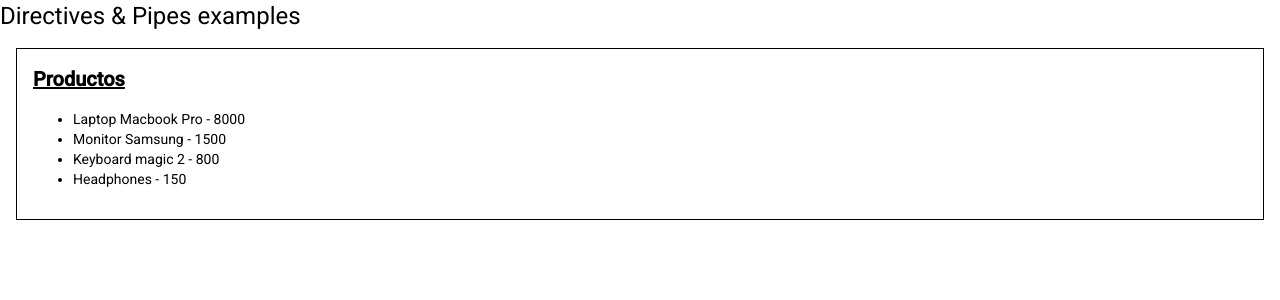
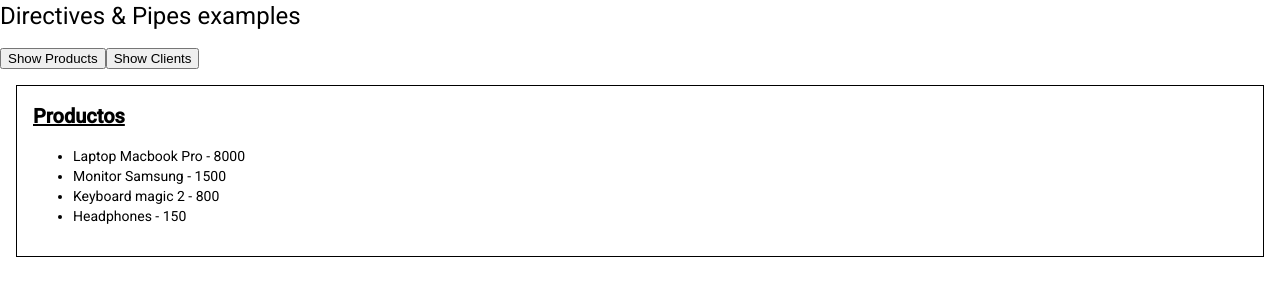
Before and after one commit to danidelgadoz/qbo-angular-course, an Angular app: page / in a window 1280 px wide. Shown: the top 300 px of the page. Built offline with nearby package versions, Linux system fonts and the light colour scheme.

Commit message:
add example for ngif build-in directive

```diff
--- a/src/app/example/example-directives-and-pipes/example-directives-and-pipes.component.html
+++ b/src/app/example/example-directives-and-pipes/example-directives-and-pipes.component.html
@@ -1,8 +1,23 @@
 <h1>Directives & Pipes examples</h1>
 
-<div class="container">
+<div>
+  <button (click)="showProducts()">Show Products</button>
+  <button (click)="showClients()">Show Clients</button>
+</div>
+
+<div class="container" *ngIf="activeSection === 0">
   <h3>Productos</h3>
   <ul>
     <li *ngFor="let p of products"> {{p.name}} - {{p.price}}</li>
   </ul>
 </div>
+
+<div class="container" *ngIf="activeSection !== 0">
+  <h3>Clients</h3>
+  <ul>
+    <li>Juan Perez</li>
+    <li>Ronaldo Nazario</li>
+    <li>Leonel Messi</li>
+    <li>Paolo Gurerrero</li>
+  </ul>
+</div>
--- a/src/app/example/example-directives-and-pipes/example-directives-and-pipes.component.ts
+++ b/src/app/example/example-directives-and-pipes/example-directives-and-pipes.component.ts
@@ -6,7 +6,7 @@ import { Component, OnInit } from '@angular/core';
   styleUrls: ['./example-directives-and-pipes.component.scss']
 })
 export class ExampleDirectivesAndPipesComponent implements OnInit {
-
+  activeSection = 0;
   products = [
     { name: 'Laptop Macbook Pro', price: 8000 },
     { name: 'Monitor Samsung', price: 1500 },
@@ -19,4 +19,14 @@ export class ExampleDirectivesAndPipesComponent implements OnInit {
   ngOnInit(): void {
   }
 
+  showProducts(): void {
+    console.log('showProducts...');
+    this.activeSection = 0;
+  }
+
+  showClients(): void {
+    console.log('showProducts...');
+    this.activeSection = 1;
+  }
+
 }
```
